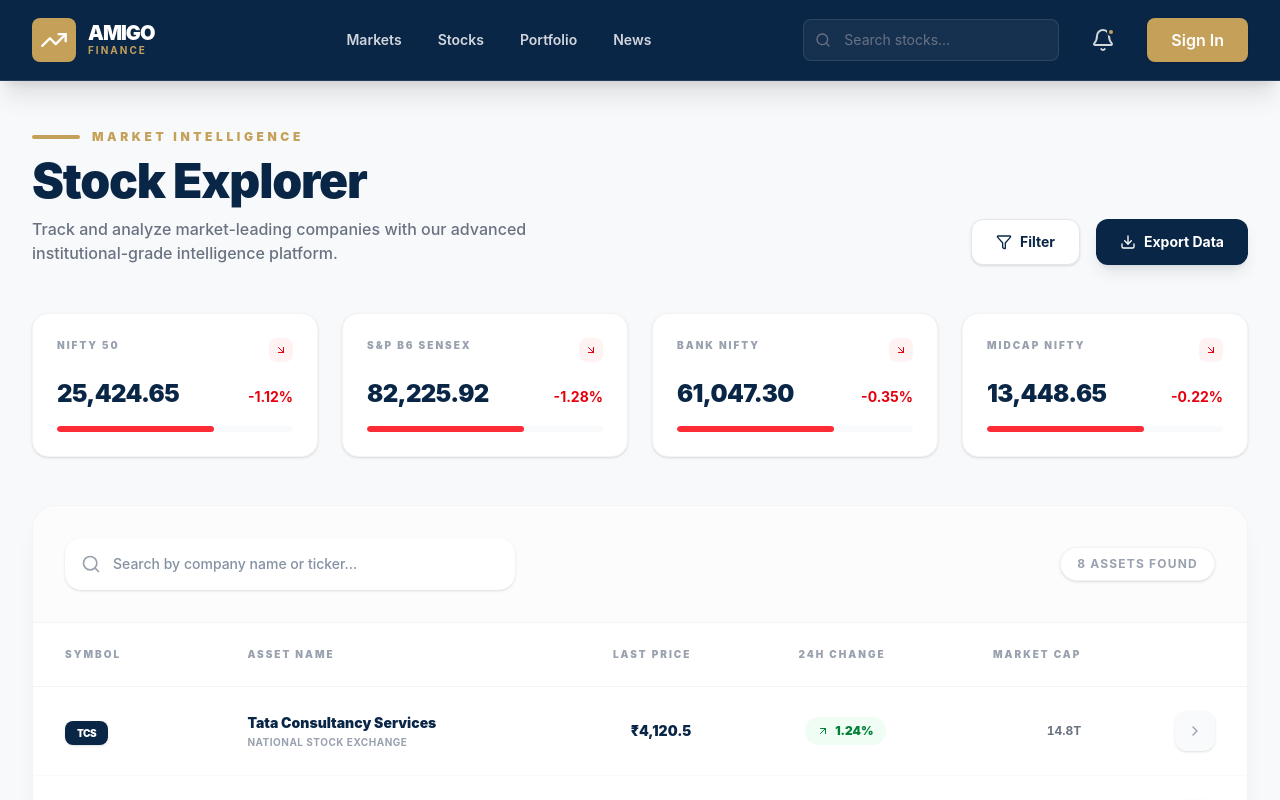
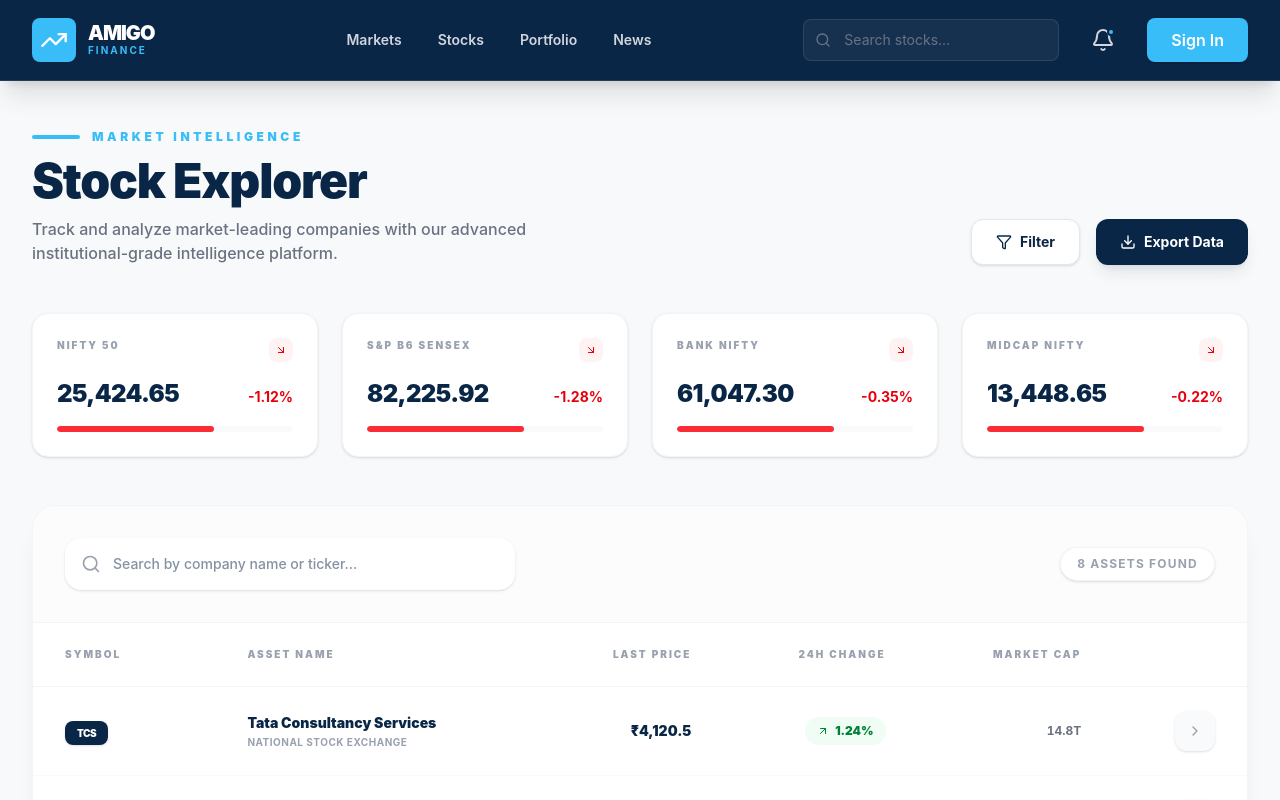
Before and after one commit to amigoassociate07/Amigo-, a React (Vite) app: page / in a window 1280 px wide. Shown: the top 800 px of the page. Built offline with nearby package versions, Linux system fonts and the light colour scheme.

Commit message:
Update accent color: Replace Gold/Bronze with Institutional Light Blue

```diff
--- a/src/index.css
+++ b/src/index.css
@@ -3,7 +3,7 @@
 @theme {
   --color-corex-navy: #0A2647;
   --color-corex-blue: #144272;
-  --color-corex-accent: #C5A059;
+  --color-corex-accent: #38BDF8;
   --color-corex-white: #FFFFFF;
   --color-corex-gray: #F8F9FA;
 
```
